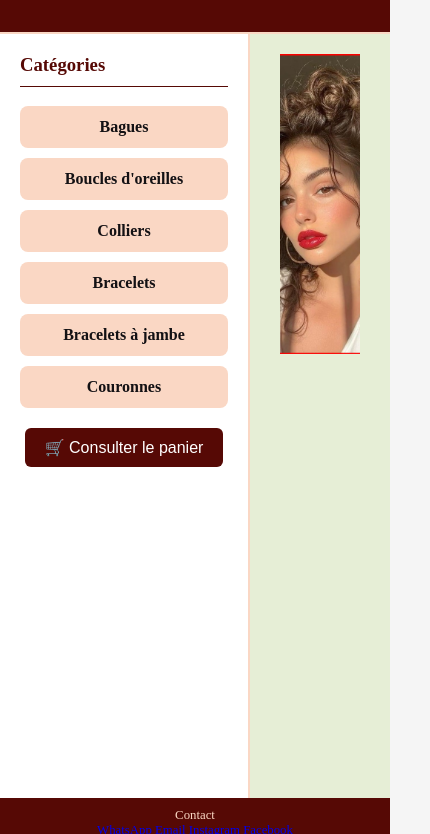
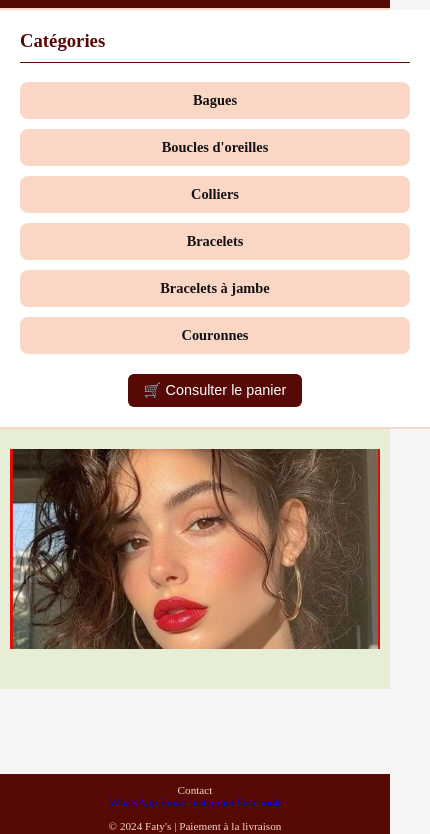
Before and after one commit to faten1111/faty-jewelry, a plain HTML site: page index.html in a window 390 px wide. Shown: the part 117-951 px from the top of the page, 430 px wide, since content can reach past the window. Drawn offline with Linux system fonts and the light colour scheme.

Commit message:
Update style.css

```diff
--- a/style.css
+++ b/style.css
@@ -13,7 +13,7 @@ body {
   flex: 1;
   display: grid;
   grid-template-columns: 250px 1fr;
-  min-height: calc(100vh - 80px); /* Adjust for header/footer */
+  min-height: calc(100vh - 80px);
 }
 
 /* Header */
@@ -139,3 +139,47 @@ footer {
   text-align: center;
   font-size: 0.8rem;
 }
+/* --- MEDIA QUERIES POUR MOBILES --- */
+@media screen and (max-width: 768px) {
+  .grid-container {
+    display: flex;
+    flex-direction: column;
+  }
+
+  .sidebar {
+    border-right: none;
+    border-bottom: 2px solid #FAD7C4;
+    width: 100%;
+  }
+
+  .main-content {
+    padding: 20px 10px;
+  }
+
+  .slideshow {
+    width: 100%;
+    height: 200px;
+  }
+
+  .produit img {
+    height: 140px;
+  }
+
+  header {
+    font-size: 1.2rem;
+  }
+
+  .categorie {
+    font-size: 0.9rem;
+    padding: 10px;
+  }
+
+  .bouton-panier {
+    font-size: 0.9rem;
+    padding: 8px 16px;
+  }
+
+  footer {
+    font-size: 0.7rem;
+  }
+}
```
